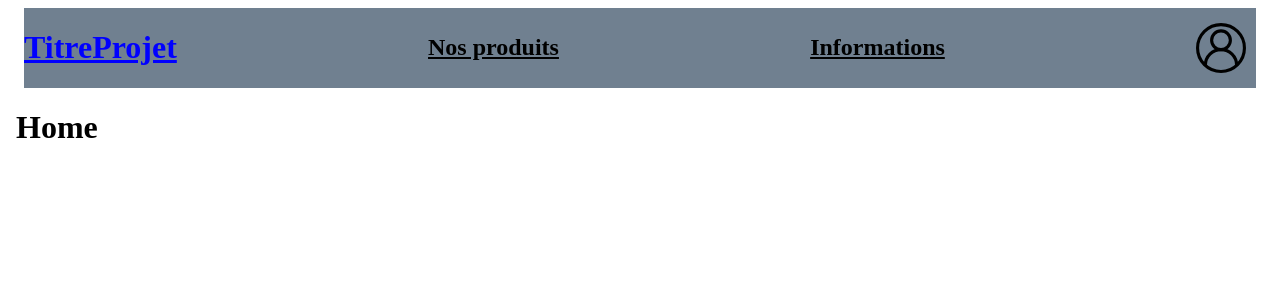
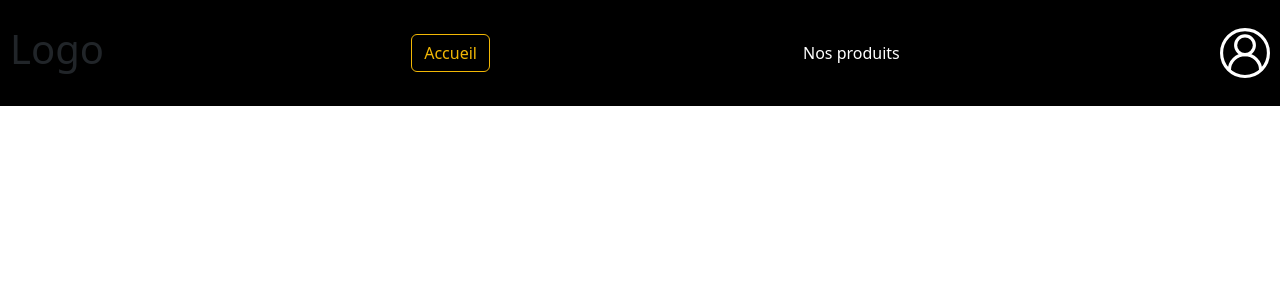
Before and after one commit to ArnaudSima/ProjetClubBiere, an Angular app: page / in a window 1280 px wide. Shown: the top 300 px of the page. Built offline with nearby package versions, Linux system fonts and the light colour scheme.

Commit message:
banner done, starting the pages

```diff
--- a/angular.json
+++ b/angular.json
@@ -35,9 +35,12 @@
               "src/assets"
             ],
             "styles": [
-              "src/styles.css"
+              "src/styles.css",
+              "node_modules/bootstrap/dist/css/bootstrap.min.css"
             ],
-            "scripts": []
+            "scripts": [
+              "node_modules/bootstrap/dist/js/bootstrap.min.js"
+            ]
           },
           "configurations": {
             "production": {
@@ -94,9 +97,12 @@
               "src/assets"
             ],
             "styles": [
-              "src/styles.css"
+              "src/styles.css",
+              "../node_modules/bootstrap/dist/css/bootstrap.min.css"
             ],
-            "scripts": []
+            "scripts": [
+               "../node_modules/bootstrap/dist/js/bootstrap.min.js"
+            ]
           }
         }
       }
--- a/package.json
+++ b/package.json
@@ -18,6 +18,7 @@
     "@angular/platform-browser": "^17.3.0",
     "@angular/platform-browser-dynamic": "^17.3.0",
     "@angular/router": "^17.3.0",
+    "bootstrap": "^5.3.8",
     "rxjs": "~7.8.0",
     "tslib": "^2.3.0",
     "zone.js": "~0.14.3"
--- a/src/app/Informations/informations.component.html
+++ b/src/app/Auth/auth.component.html
@@ -3,9 +3,9 @@
   <head>
     <meta charset="UTF-8" />
     <meta name="viewport" content="width=device-width, initial-scale=1.0" />
-    <title>Document</title>
+    <title>Auth</title>
   </head>
   <body>
-    <h1>Informations</h1>
+    <h1>Auth</h1>
   </body>
 </html>
--- /dev/null
+++ b/src/app/Auth/auth.component.ts
@@ -0,0 +1,12 @@
+import { Component, OnInit } from '@angular/core';
+import { Router } from '@angular/router';
+
+@Component({
+  selector: 'projet-test-auth',
+  templateUrl: './auth.component.html',
+  styleUrl: './auth.component.css',
+})
+export class AuthComponent implements OnInit {
+  constructor(private router: Router) {}
+  ngOnInit(): void {}
+}
--- a/src/app/Home/home.component.html
+++ b/src/app/Home/home.component.html
@@ -6,6 +6,6 @@
     <title>Home</title>
   </head>
   <body>
-    <h1>Home</h1>
+    <img src="" alt="" />
   </body>
 </html>
--- a/src/app/Informations/informations.component.ts
+++ /dev/null
@@ -1,11 +0,0 @@
-import { Component, OnInit } from '@angular/core';
-import { Router } from '@angular/router';
-@Component({
-  selector: 'projet-test-informations',
-  templateUrl: './informations.component.html',
-  styleUrl: './informations.component.css',
-})
-export class InformationsComponent implements OnInit {
-  constructor(private router: Router) {}
-  ngOnInit(): void {}
-}
--- a/src/app/app-routing.module.ts
+++ b/src/app/app-routing.module.ts
@@ -2,12 +2,12 @@ import { NgModule } from '@angular/core';
 import { RouterModule, Routes } from '@angular/router';
 import { HomeComponent } from './Home/home.component';
 import { NosProduitsComponent } from './NosProduits/NosProduits.component';
-import { InformationsComponent } from './Informations/informations.component';
+import { AuthComponent } from './Auth/auth.component';
 
 const routes: Routes = [
   { path: '', component: HomeComponent },
   { path: 'NosProduits', component: NosProduitsComponent },
-  { path: 'Informations', component: InformationsComponent },
+  { path: 'Auth', component: AuthComponent },
 ];
 
 @NgModule({
--- a/src/app/app.module.ts
+++ b/src/app/app.module.ts
@@ -6,7 +6,7 @@ import { AppComponent } from './app.component';
 import { HeaderComponent } from './components/header/header.component';
 import { HomeComponent } from './Home/home.component';
 import { NosProduitsComponent } from './NosProduits/NosProduits.component';
-import { InformationsComponent } from './Informations/informations.component';
+import { AuthComponent } from './Auth/auth.component';
 
 @NgModule({
   declarations: [
@@ -14,7 +14,7 @@ import { InformationsComponent } from './Informations/informations.component';
     HeaderComponent,
     HomeComponent,
     NosProduitsComponent,
-    InformationsComponent,
+    AuthComponent,
   ],
   imports: [BrowserModule, AppRoutingModule],
   providers: [],
--- a/src/app/components/header/header.component.css
+++ b/src/app/components/header/header.component.css
@@ -1,30 +1,59 @@
 .HeaderWrapper{
     display: flex;
     flex-direction: row;
-    background-color: slategrey;
+    background-color: black;
     align-items: center;
-    justify-content: space-between;
+    padding-bottom: 25px;
+    padding-top: 25px;
 }
-a.active{
-    color: blue;
-    font-weight: bold;
+.primary-button-wrapper{
+    display: flex;
+    flex-direction: row;
+    width: 100%;
+    justify-content: center;
+    gap: 300px;
+}
+.primary-button.active{
+    color: #F2B705;
 }
 a{
-    color: black;
+    color: #121212;
 }
-.UserIcon{
-    margin-right: 10px;
 
-}
 .List{
     position: fixed;
-}
-.ListIcon{
-    display: flex;
-    flex-direction: column;
-
 }
 
 .List.isOpen{
     transform: translateY(-50%);
 }
+
+.logo{
+    margin-left: 10px;
+}
+.primary-button{
+    color: #ffffff;
+}
+.user-icon{
+ fill: #ffffff;
+  stroke: #ffffff;
+  cursor: pointer;
+}
+.user-icon-placement{
+    margin-left: auto;
+    margin-right: 10px;
+}
+.user-icon circle,
+.user-icon path {
+  stroke: #ffffff;
+}
+
+.user-icon.active{
+ fill: #F2B705;
+  stroke: #F2B705;
+  cursor: pointer;
+}
+.user-icon.active circle,
+.user-icon.active path {
+  stroke: #F2B705;
+}
--- a/src/app/components/header/header.component.html
+++ b/src/app/components/header/header.component.html
@@ -8,26 +8,34 @@
   </head>
   <body>
     <div class="HeaderWrapper">
-      <h1>
-        <a
+      <H1 class="logo">Logo</H1>
+      <div class="primary-button-wrapper">
+        <button
+          class="btn primary-button"
           routerLink="/"
           routerLinkActive="active"
           [routerLinkActiveOptions]="{ exact: true }"
-          >TitreProjet</a
         >
-      </h1>
-      <h2>
-        <a routerLink="/NosProduits" routerLinkActive="active">Nos produits</a>
-      </h2>
-      <h2>
-        <a routerLink="/Informations" routerLinkActive="active">Informations</a>
-      </h2>
-      <div class="ListIcon">
+          Accueil
+        </button>
+        <button
+          class="btn primary-button"
+          routerLink="/NosProduits"
+          routerLinkActive="active"
+        >
+          Nos produits
+        </button>
+      </div>
+
+      <div class="user-icon-placement">
         <svg
-          (click)="toggleDropDownUserIcon()"
-          class="UserIcon"
+          routerLink="/Auth"
+          routerLinkActive="active"
+          (click)="togglePrimaryButton(4)"
           width="50px"
           height="50px"
+          class="user-icon"
+          [class.active]="buttonToggledNumber === 4"
           viewBox="0 0 32 32"
           enable-background="new 0 0 32 32"
           id="Stock_cut"
@@ -77,11 +85,6 @@
             </g>
           </g>
         </svg>
-        <div class="List" [class.toggled]="isOpen" *ngIf="isOpen">
-          @for (label of labels; track label) {
-            <div>{{ label }}</div>
-          }
-        </div>
       </div>
     </div>
   </body>
--- a/src/app/components/header/header.component.ts
+++ b/src/app/components/header/header.component.ts
@@ -5,10 +5,8 @@ import { Component } from '@angular/core';
   styleUrl: './header.component.css',
 })
 export class HeaderComponent {
-  labels: string[] = ['Connexion', 'Inscription'];
-  isOpen: Boolean = false;
-
-  toggleDropDownUserIcon(): void {
-    this.isOpen = !this.isOpen;
+  buttonToggledNumber: number = 0;
+  togglePrimaryButton(buttonNumber: number): void {
+    this.buttonToggledNumber = buttonNumber;
   }
 }
```
Also changed, not shown: src/app/Auth/auth.component.css (added), src/assets/images/PlaceHolderNotreEquipeImage.jpg (added), 1 other file (tests, documents, lock files or other folders).
